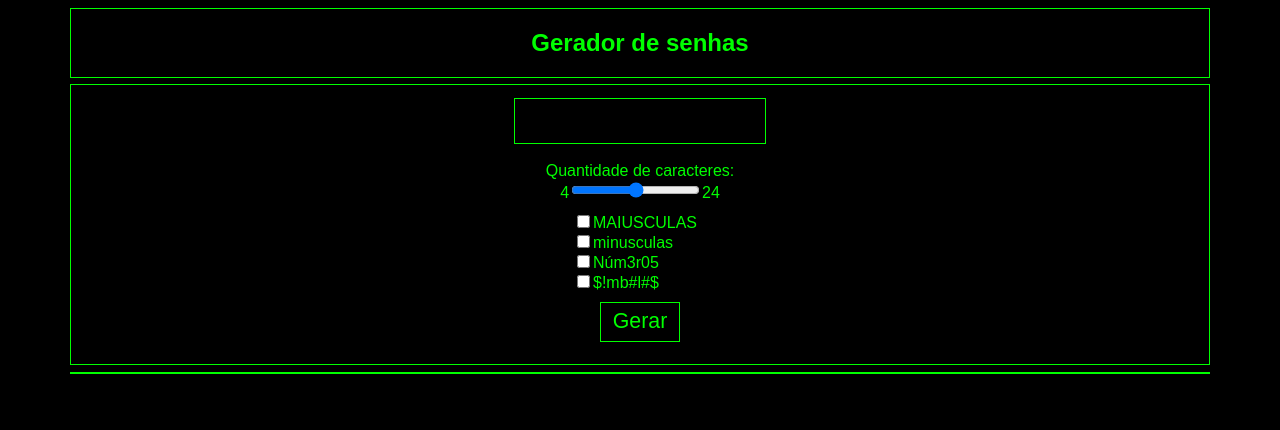
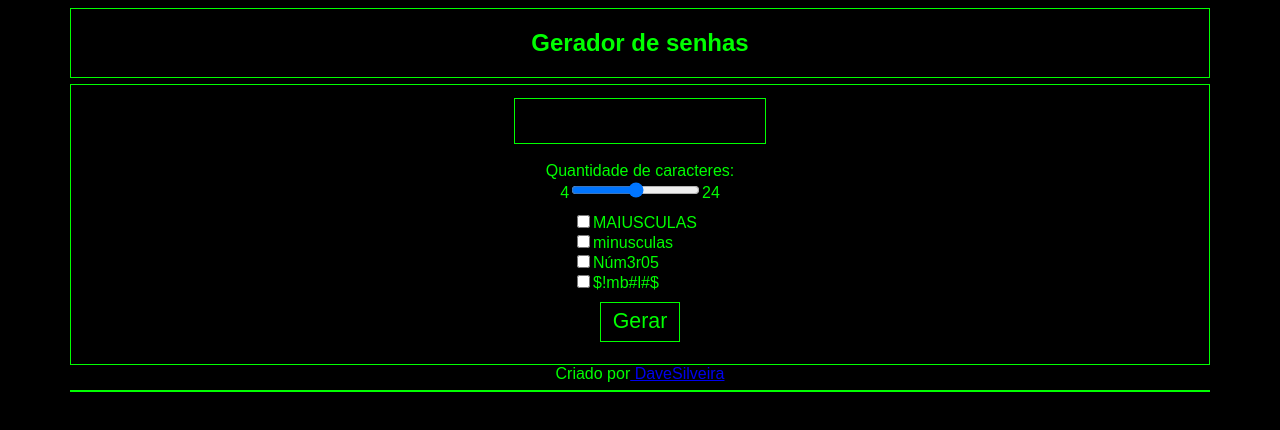
Before and after one commit to DaveSilveira/password_generator, a plain HTML site: page index.html in a window 1280 px wide. Drawn offline with Linux system fonts and the light colour scheme.

Commit message:
Update index.html

```diff
--- a/index.html
+++ b/index.html
@@ -20,7 +20,7 @@
 	</div>
 	<button id="btn">Gerar</button>
 </section>
-
+Criado por<a href="https://davesilveira.github.io/DaveSilveira/"> DaveSilveira</a>
 <section id="rodape">
 
 </section>
```
